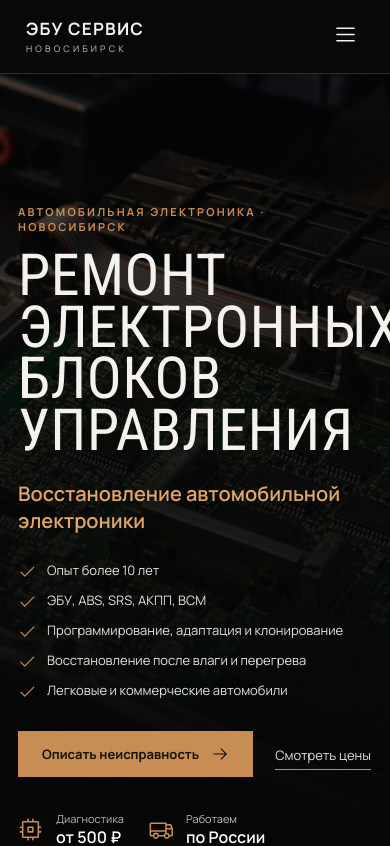
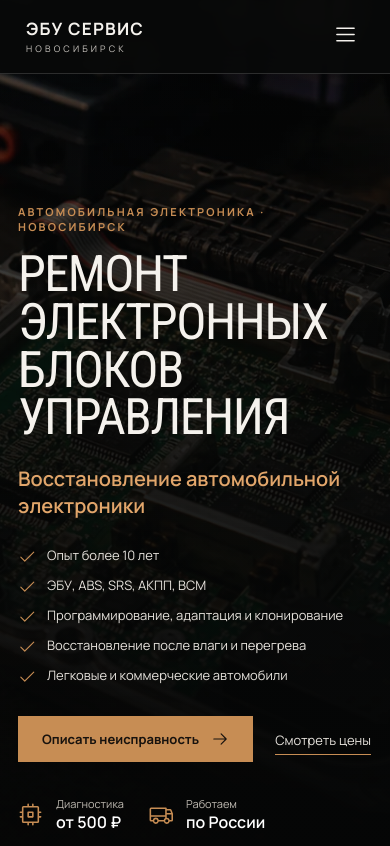
Before and after one commit to bedomen/Site-, a React (Vite) app in the folder site/: page / in a window 390 px wide. Shown: the top 846 px of the page. Built offline with nearby package versions, Linux system fonts and the light colour scheme.

Commit message:
Fix mobile hero title overflow

```diff
--- a/site/src/styles.css
+++ b/site/src/styles.css
@@ -1070,7 +1070,9 @@ footer {
   }
 
   .hero h1 {
-    font-size: 58px;
+    font-size: clamp(40px, 12.9vw, 52px);
+    line-height: 0.95;
+    letter-spacing: -0.03em;
   }
 
   .hero-lead {
```
